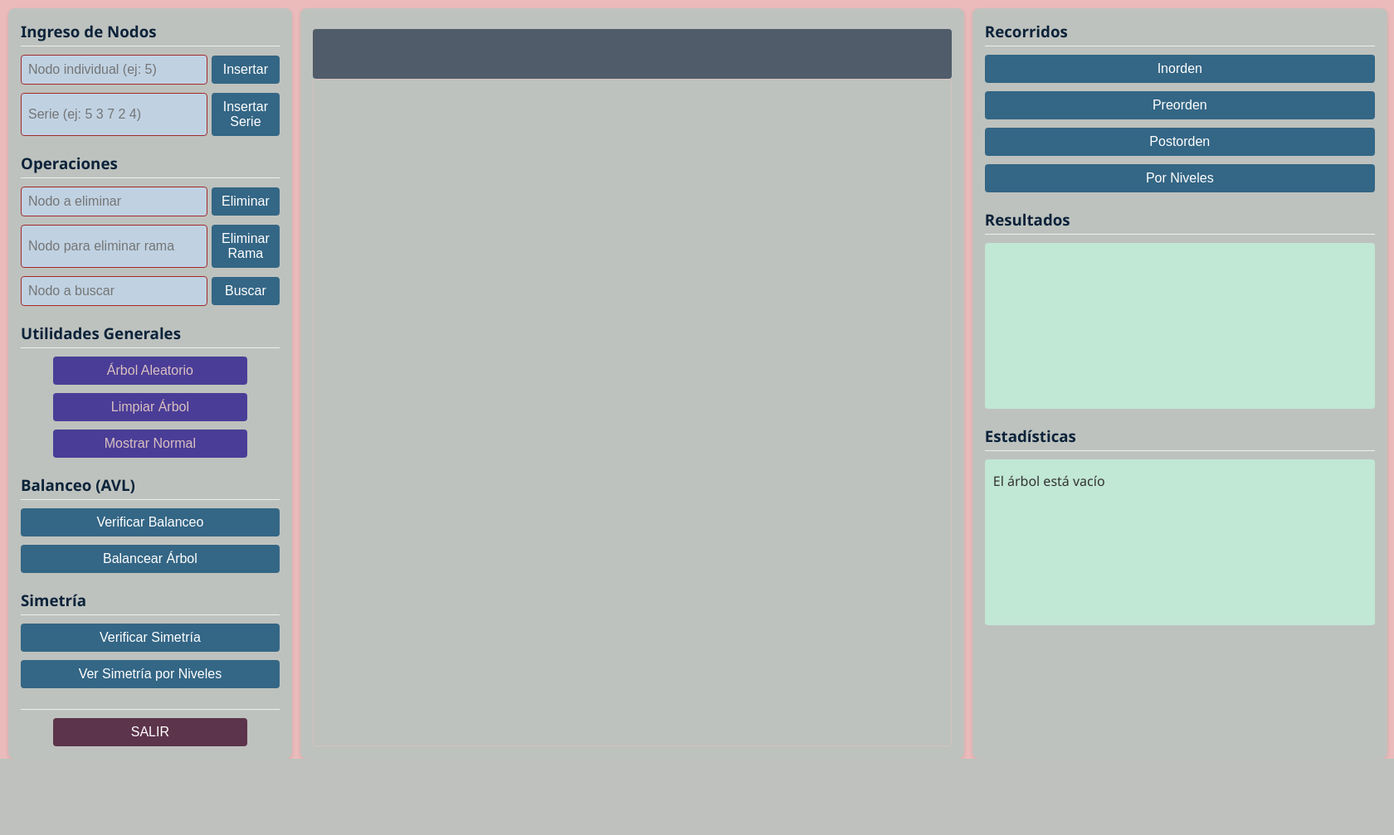
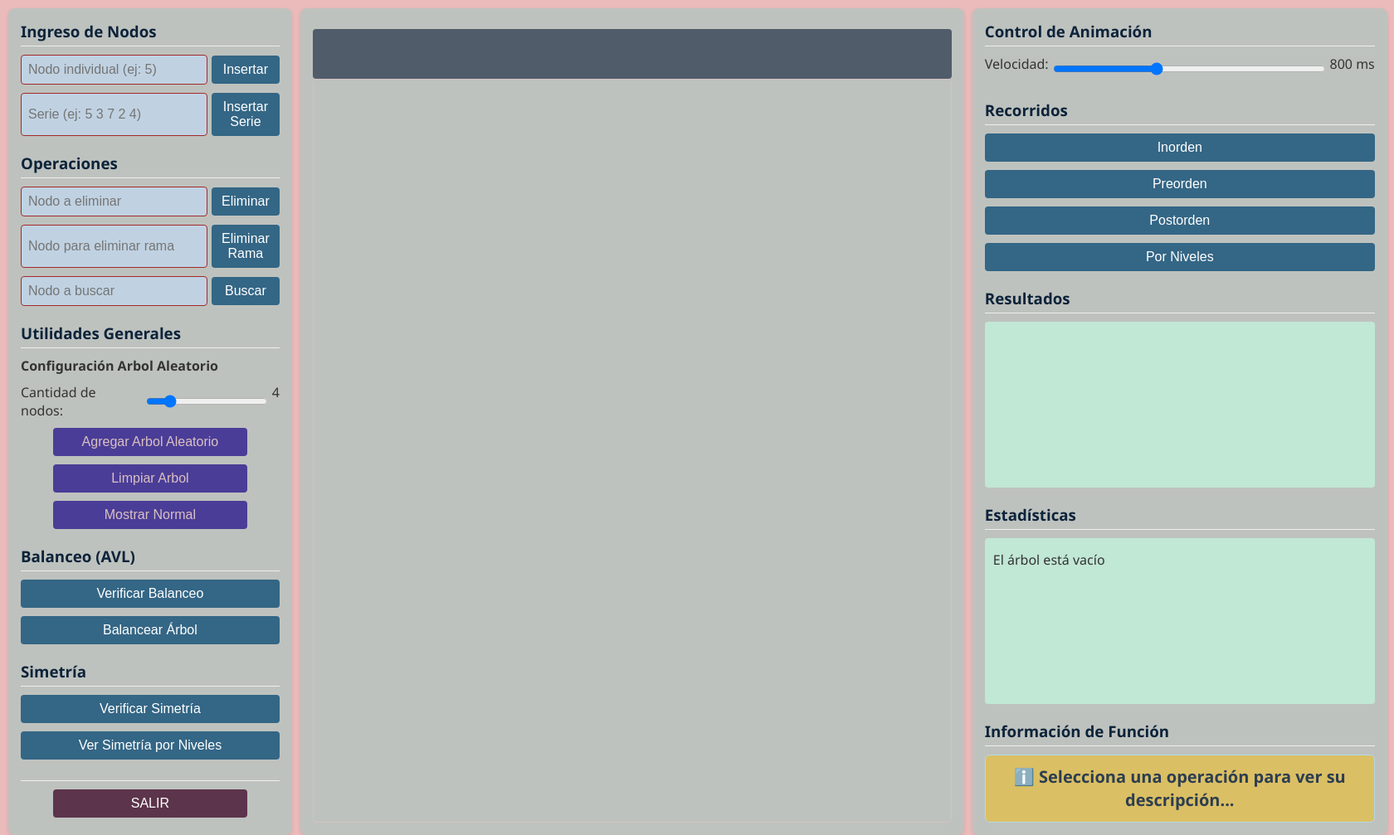
Before and after one commit to lorginho/INF310-SA, a Flask app: page / in a window 1680 px wide. Shown: the part 53-1060 px from the top of the page at 83% size. Before the commit the page ends 968 px from the top, so only its background shows below. Run offline with Flask 3, Linux system fonts and the light colour scheme.

Commit message:
Actualiza archivos de arbol_grafico desde la rama arbol_grafico

```diff
--- a/tareas/arbol_grafico/controllers/arbol_controller.py
+++ b/tareas/arbol_grafico/controllers/arbol_controller.py
@@ -212,24 +212,24 @@ def eliminar_rama():
     try:
         valor_int = int(valor)
 
-        # Solo una verificación de existencia
-        nodo_existe = arbol.buscar_x(valor_int) is not None
-        if not nodo_existe:
+        # Obtener la rama antes de eliminar
+        rama_eliminada = arbol.obtener_rama(valor_int)
+        if rama_eliminada is None:
             return jsonify({
                 'exito': False,
                 'mensaje': f'Nodo {valor_int} no encontrado'
             })
 
-        # Un solo recorrido para eliminar
+        # Eliminar la rama
         exito = arbol.eliminar_rama(valor_int)
 
-        # Si necesitas información de la rama eliminada, obtenerla después
-        # pero normalmente solo necesitas confirmación
         invalidar_cache()
 
         return jsonify({
             'exito': exito,
             'mensaje': 'Rama eliminada correctamente' if exito else 'No se pudo eliminar la rama',
+            'rama_eliminada': rama_eliminada,
+            'cantidad_nodos': len(rama_eliminada),
             'estadisticas': obtener_estadisticas()
         })
 
--- a/tareas/arbol_grafico/static/css/style.css
+++ b/tareas/arbol_grafico/static/css/style.css
@@ -212,3 +212,25 @@ button:hover {
     stroke: #666;
     stroke-width: 2;
 }
+
+/* Estilos para el panel de información */
+.info-area {
+    padding: 12px;
+    background-color: #dbbf64;
+    border-radius: 6px;
+    min-height: 80px;
+    border: 1px solid #b3d9e6;
+    color: #2c3e50;
+    font-size: 20px;
+    font-weight: bolder;
+    line-height: 1.4;
+    display: flex;
+    align-items: center;
+    justify-content: center;
+    text-align: center;
+}
+
+.info-area:empty::before {
+    content: "ℹ️ Selecciona una operación para ver su descripción...";
+    color: #7f8c8d;
+}
--- a/tareas/arbol_grafico/static/js/script.js
+++ b/tareas/arbol_grafico/static/js/script.js
@@ -2,6 +2,7 @@
 static/js/script.js
 Controlador frontend para visualización de árbol binario
 */
+
 
 // Configuración global
 const CONFIG = {
@@ -11,8 +12,47 @@ const CONFIG = {
 
 };
 
-// Variables de control global
 
+// Diccionario de definiciones de funciones
+const definicionesFunciones = {
+    // INGRESO DE NODOS
+    'insertarIndividual': 'Inserta un nodo con el valor numérico especificado. No se permiten valores duplicados.',
+    'insertarSerie': 'Inserta múltiples nodos a partir de una serie de valores numéricos separados por espacios. Ignora valores duplicados y no numéricos.',
+
+    // OPERACIONES
+    'eliminarNodo': 'Elimina un nodo específico manteniendo la propiedad de árbol binario de búsqueda. Reorganiza los hijos para preservar la estructura.',
+    'eliminarRama': 'Elimina un nodo y toda su descendencia (subárbol completo). La rama completa se removerá del árbol.',
+    'buscarNodo': 'Encuentra y resalta un nodo específico en el árbol. Si existe, se muestra temporalmente en color verde.',
+
+    // RECORRIDOS
+    'inorden': 'InOrden: Recorrido que procesa primero el subárbol izquierdo, luego la raíz y finalmente el subárbol derecho. Produce los valores en orden ascendente.',
+    'preorden': 'PreOrden: Recorrido que procesa primero la raíz, luego el subárbol izquierdo y finalmente el subárbol derecho. Útil para copiar la estructura del árbol.',
+    'postorden': 'PostOrden: Procesa primero los hijos y luego el padre. Ideal para eliminaciones seguras de árboles.',
+    'amplitud': 'Por Niveles: Recorrido por Amplitud, visita los nodos nivel por nivel, de izquierda a derecha. Comienza en la raíz y recorre cada nivel completo antes de pasar al siguiente.',
+    'generarAleatorio': 'Arbol Aleatorio: Crea un árbol con N nodos de valores aleatorios entre 1 y 300. La cantidad de nodos (N) se puede ajustar con el control deslizante (2-20 nodos).',
+    'limpiarArbol': 'Limpiar Arbol: Elimina todos los nodos del árbol, reiniciando completamente la estructura. El árbol queda vacío (raíz = null).',
+    'mostrarArbol': 'Mostrar Normal: Restablece la visualización del árbol a colores estándar, desactivando cualquier modo especial como el análisis de simetría por niveles.',
+
+    // BALANCEO AVL
+    'verificarBalanceo': 'Verificar Balanceo: Comprueba si el árbol cumple la propiedad AVL: para cada nodo, la diferencia de alturas entre sus subárboles izquierdo y derecho es como máximo 1.',
+    'balancearArbol': 'Balancear Arbol: Reconstruye el árbol como un árbol perfectamente balanceado de altura mínima, utilizando una estrategia de divide y vencerás sobre los elementos ordenados.',
+
+    // SIMETRÍA
+    'verificarSimetria': 'Verificar Simetria: Analiza si el árbol es estructuralmente simétrico (espejo). Un árbol es simétrico si el subárbol izquierdo es reflejo del derecho.',
+    'verSimetriaNiveles': 'Ver Simetria por Niveles: Analiza la simetría nivel por nivel. En la visualización: 🟢 VERDE = nivel simétrico, 🔴 ROJO = nivel asimétrico. Identifica exactamente dónde falla la simetría.'
+
+
+};
+
+// Función para mostrar información contextual
+function mostrarInformacionFuncion(nombreFuncion) {
+    const infoDiv = document.getElementById('info-funcion');
+    if (definicionesFunciones[nombreFuncion]) {
+        infoDiv.innerHTML = definicionesFunciones[nombreFuncion];
+    } else {
+        infoDiv.innerHTML = 'ℹ️ Selecciona una operación para ver su descripción...';
+    }
+}
 
 // Variable de control global
 let animacionEnCurso = false;
@@ -30,8 +70,29 @@ let estado = {
 let modoSimetria = false;
 let infoNiveles = [];
 
+
+// Control de velocidad de animación
+let velocidadAnimacion = 800; // Valor por defecto (ms)
+const velocidadSlider = document.getElementById('velocidad-animacion');
+const velocidadDisplay = document.getElementById('velocidad-valor');
+
+// Configurar slider
+if (velocidadSlider) {
+    velocidadSlider.value = velocidadAnimacion;
+    velocidadSlider.addEventListener('input', function() {
+        velocidadAnimacion = parseInt(this.value);
+        velocidadDisplay.textContent = `${velocidadAnimacion} ms`;
+    });
+}
+
+// Control de árbol aleatorio
+let cantidadNodosAleatorio = 4;
+const rangoValores = { min: 1, max: 300 };
+
+
 // Inicialización
 document.addEventListener('DOMContentLoaded', function() {
+    inicializarSliderAleatorio();
     cargarEstadisticas();
     setInterval(cargarEstadisticas, 3000);
 });
@@ -45,6 +106,32 @@ function mostrarMensaje(mensaje, tipo = 'info') {
     }, TIEMPO_MENSAJES); // ✅ Usar variable global
 }
 
+
+// Inicializar y configurar slider
+function inicializarSliderAleatorio() {
+    const slider = document.getElementById('cantidad-nodos');
+    const display = document.getElementById('cantidad-nodos-valor');
+
+    if (slider) {
+        // Configurar valores del slider
+        slider.min = 2;
+        slider.max = 20;
+        slider.value = cantidadNodosAleatorio;
+
+        // Aplicar incrementos de 2 mediante JavaScript
+        slider.addEventListener('input', function() {
+            let valor = parseInt(this.value);
+            // Forzar incrementos de 2
+            valor = Math.round(valor / 2) * 2;
+            // Asegurar que esté en el rango
+            valor = Math.max(2, Math.min(20, valor));
+
+            this.value = valor;
+            cantidadNodosAleatorio = valor;
+            display.textContent = valor;
+        });
+    }
+}
 
 
 // Funciones de comunicación con el backend
@@ -71,6 +158,7 @@ async function fetchAPI(endpoint, options = {}) {
 
 // Funciones principales de la interfaz
 async function insertarIndividual() {
+    mostrarInformacionFuncion('insertarIndividual');
     if (estado.animacionActiva) return;
 
     const input = document.getElementById('nodoIndividual');
@@ -104,6 +192,7 @@ async function insertarIndividual() {
 }
 
 async function insertarSerie() {
+    mostrarInformacionFuncion('insertarSerie');
     if (estado.animacionActiva) return;
 
     const input = document.getElementById('nodoSerie');
@@ -155,6 +244,7 @@ async function insertarSerie() {
 }
 
 async function eliminarNodo() {
+    mostrarInformacionFuncion('eliminarNodo');
     if (estado.animacionActiva) return;
 
     const input = document.getElementById('eliminarNodo');
@@ -188,6 +278,7 @@ async function eliminarNodo() {
 }
 
 async function buscarNodo() {
+    mostrarInformacionFuncion('buscarNodo');
     const input = document.getElementById('buscarNodo');
     const valor = input.value.trim();
 
@@ -214,8 +305,8 @@ async function buscarNodo() {
     }
 }
 
-
 async function realizarRecorrido(tipo) {
+    mostrarInformacionFuncion(tipo);
     // ✅ BLOQUEO: Verificar si ya hay animación en curso
     if (animacionEnCurso) {
         mostrarMensaje('⏳ Espere a que termine la animación actual', 'warning');
@@ -223,6 +314,7 @@ async function realizarRecorrido(tipo) {
     }
 
     animacionEnCurso = true;
+    setEstadoBotonesRecorrido(true); // Deshabilitar otros botones
 
     try {
         // 1. Obtener y mostrar lista en panel de resultados
@@ -241,11 +333,14 @@ async function realizarRecorrido(tipo) {
     } finally {
         // ✅ DESBLOQUEO: Siempre liberar, incluso si hay error
         animacionEnCurso = false;
+        setEstadoBotonesRecorrido(false); // Rehabilitar botones
     }
 }
 
 
+
 async function limpiarArbol() {
+    mostrarInformacionFuncion('limpiarArbol');
     try {
         const data = await fetchAPI('/limpiar', { method: 'POST' });
         mostrarMensaje(data.mensaje, 'success');
@@ -260,6 +355,7 @@ async function limpiarArbol() {
     }
 }
 
+/*
 async function mostrarArbol2() {
     try {
         // Reset visual completo
@@ -277,11 +373,12 @@ async function mostrarArbol2() {
         mostrarMensaje('Error al mostrar árbol: ' + error.message, 'error');
     }
 }
-
+*/
 
 async function mostrarArbol() {
     try {
         // Reset visual completo
+        mostrarInformacionFuncion('mostrarArbol');
         modoSimetria = false;
         infoNiveles = [];
         estado.mapaNodosNivel.clear();
@@ -303,20 +400,22 @@ async function mostrarArbol() {
 
 
 
-
-
+// Función modificada de generarAleatorio
 async function generarAleatorio() {
-    const N = 4;
-    const valores = Array.from({ length: N }, () =>
-        Math.floor(Math.random() * 200) + 1
+    mostrarInformacionFuncion('generarAleatorio');
+    const valores = Array.from({ length: cantidadNodosAleatorio }, () =>
+        Math.floor(Math.random() * (rangoValores.max - rangoValores.min + 1)) + rangoValores.min
     );
 
     document.getElementById('nodoSerie').value = valores.join(' ');
     await insertarSerie();
 }
 
+
+
 // Funciones de simetría
 async function verSimetriaNiveles() {
+    mostrarInformacionFuncion('verSimetriaNiveles');
     try {
         const data = await fetchAPI('/simetria-niveles');
         infoNiveles = data.niveles_simetria;
@@ -332,6 +431,7 @@ async function verSimetriaNiveles() {
 }
 
 async function verificarSimetria() {
+    mostrarInformacionFuncion('verificarSimetria');
     try {
         const data = await fetchAPI('/simetrico');
 
@@ -564,6 +664,7 @@ function resaltarNodo(valor) {
 }
 
 async function eliminarRama() {
+    mostrarInformacionFuncion('eliminarRama');
     const input = document.getElementById('eliminarRama');
     const valor = input.value.trim();
 
@@ -636,6 +737,7 @@ async function cargarEstadisticas() {
 
 
 async function verificarBalanceo() {
+    mostrarInformacionFuncion('verificarBalanceo');
     try {
         const data = await fetchAPI('/verificar-balanceo');
 
@@ -659,6 +761,7 @@ async function verificarBalanceo() {
 }
 
 async function balancearArbol() {
+    mostrarInformacionFuncion('balancearArbol');
     if (estado.animacionActiva) return;
 
     try {
@@ -751,7 +854,7 @@ async function animarRecorrido(tipo) {
             // ✅ Verificar periódicamente si debemos cancelar
             if (!animacionEnCurso) break;
 
-            await new Promise(resolve => setTimeout(resolve, 800));
+            await new Promise(resolve => setTimeout(resolve, velocidadAnimacion));
 
             // Agregar nodo actual a visitados
             nodosVisitados.add(nodos[i]);
@@ -809,27 +912,6 @@ function resetearColoresAnimacion() {
 
 
 
-
-
-function aplicarColoresRecorrido(nodosVisitados, nodoActual) {
-    const elementos = document.querySelectorAll('[data-valor]');
-
-    elementos.forEach(nodo => {
-        const valor = parseInt(nodo.getAttribute('data-valor'));
-
-        if (valor === nodoActual) {
-            // Nodo actual - Naranja
-            nodo.style.fill = '#FFA500';
-            nodo.style.stroke = '#FF8C00';
-        } else if (nodosVisitados.has(valor)) {
-            // Nodo visitado - Verde
-            nodo.style.fill = '#4CAF50';
-            nodo.style.stroke = '#45a049';
-        }
-        // Los no visitados mantienen colores normales
-    });
-}
-
 function resetearColoresAnimacion() {
     const elementos = document.querySelectorAll('[data-valor]');
     elementos.forEach(nodo => {
@@ -837,8 +919,6 @@ function resetearColoresAnimacion() {
         nodo.style.stroke = '';
     });
 }
-
-
 
 
 
@@ -866,3 +946,14 @@ function resaltarNodoAnimado(valor, orden) {
         }
     });
 }
+
+
+function setEstadoBotonesRecorrido(deshabilitar) {
+    const botones = document.querySelectorAll('button[onclick*="realizarRecorrido"]');
+    botones.forEach(boton => {
+        boton.disabled = deshabilitar;
+        // Cambiar estilo visual para indicar estado
+        boton.style.opacity = deshabilitar ? 0.5 : 1;
+        boton.style.cursor = deshabilitar ? 'not-allowed' : 'pointer';
+    });
+}
--- a/tareas/arbol_grafico/templates/index.html
+++ b/tareas/arbol_grafico/templates/index.html
@@ -44,11 +44,22 @@
 
                 <div class="section">
                     <h3>Utilidades Generales</h3>
-                    <button class="btn-special" onclick="generarAleatorio()">Árbol Aleatorio</button>
-                    <button class="btn-special" onclick="limpiarArbol()">Limpiar Árbol</button>
+                    <div class="section">
+                    <h4>Configuración Arbol Aleatorio</h4>
+                    <div class="input-group">
+                        <label for="cantidad-nodos">Cantidad de nodos: </label>
+                        <input type="range" id="cantidad-nodos" min="2" max="20" value="4">
+                        <span id="cantidad-nodos-valor">4</span>
+                    </div>
+                    <!--
+                    <button class="btn-special" onclick="generarAleatorio()">Generar Árbol Aleatorio</button>
+                    -->
+                </div>
+                    <button class="btn-special" onclick="generarAleatorio()">Agregar Arbol Aleatorio</button>
+                    <button class="btn-special" onclick="limpiarArbol()">Limpiar Arbol</button>
                     <button class="btn-special" onclick="mostrarArbol()">Mostrar Normal</button>
+                </div>
 
-                </div>
 
                 <div class="section">
                     <h3>Balanceo (AVL)</h3>
@@ -80,6 +91,15 @@
             <div class="panel right-panel">
 
                 <div class="section">
+                    <h3>Control de Animación</h3>
+                    <div class="input-group">
+                        <label for="velocidad-animacion">Velocidad: </label>
+                        <input type="range" id="velocidad-animacion" min="100" max="2000" step="100" value="800">
+                        <span id="velocidad-valor">800 ms</span>
+                    </div>
+                </div>
+
+                <div class="section">
                     <h3>Recorridos</h3>
                     <button onclick="realizarRecorrido('inorden')">Inorden</button>
                     <button onclick="realizarRecorrido('preorden')">Preorden</button>
@@ -97,6 +117,19 @@
                     <h3>Estadísticas</h3>
                     <div id="estadisticas" class="estadisticas-area"> </div>
                 </div>
+
+                <div class="section">
+                    <h3>Información de Función</h3>
+                    <div id="info-funcion" class="info-area">
+                        ℹ️ Selecciona una operación para ver su descripción...
+                    </div>
+                </div>
+
+
+
+
+
+
             </div>
         </div>
     </div>
```
